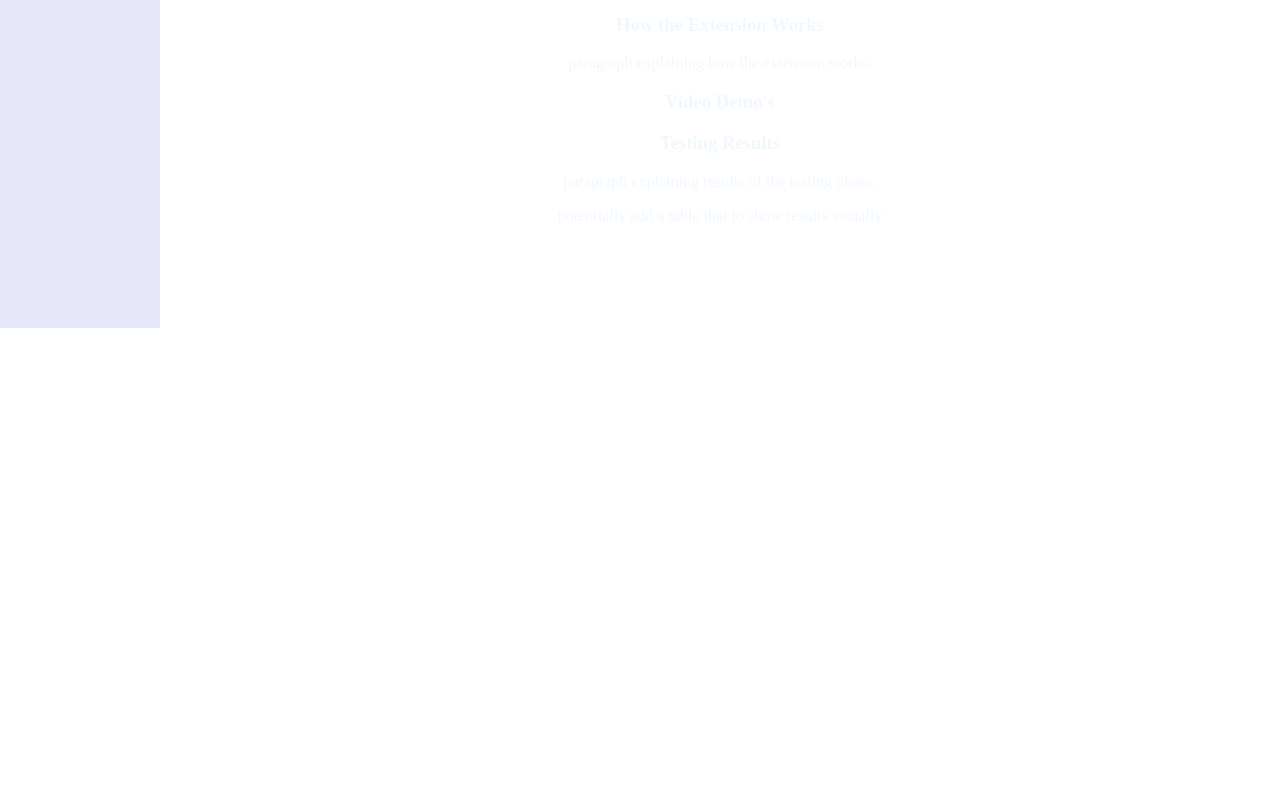
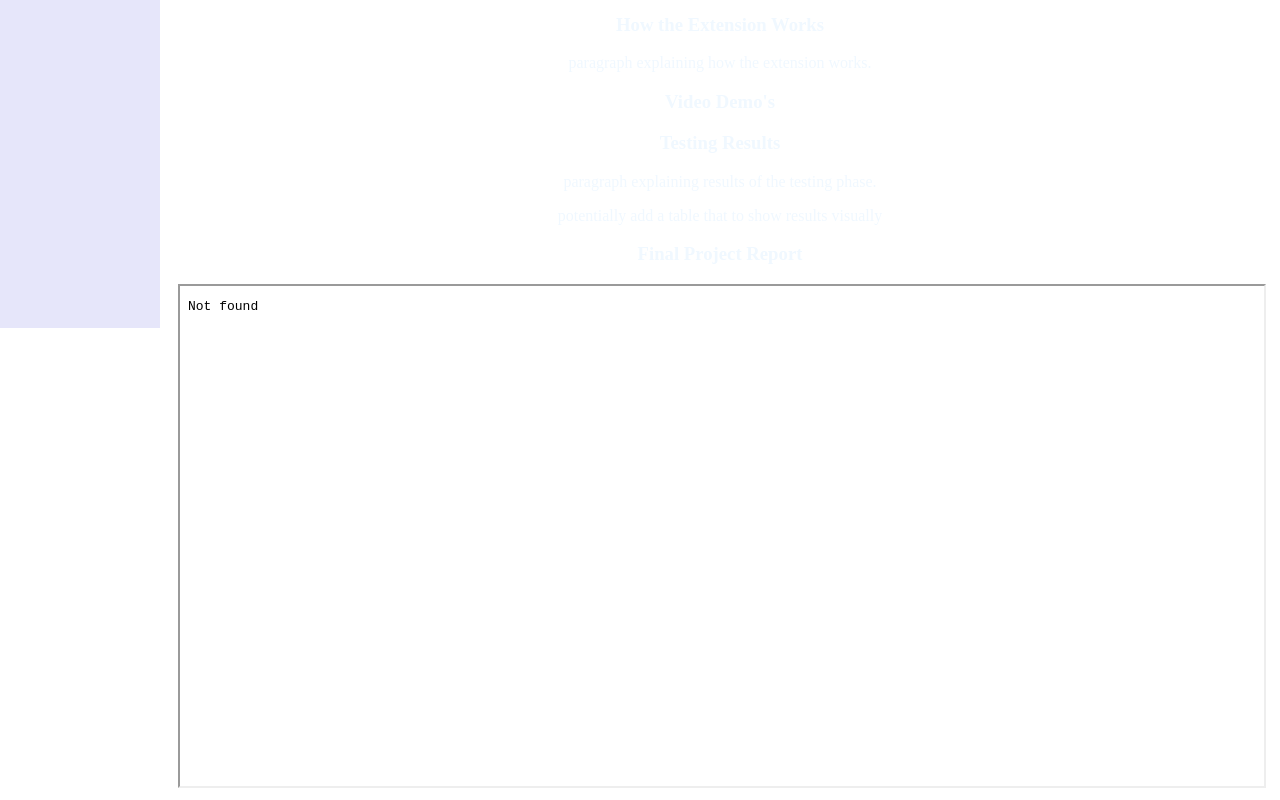
Before and after one commit to SP-17-PlugIn-Project/BrowserPlugIn, a browser extension: page docs/index.html in a window 1280 px wide. Shown: the part 492-1292 px from the top of the page. Before the commit the page ends 800 px from the top, so only its background shows below. Drawn offline with Linux system fonts and the light colour scheme.

Commit message:
Update index.html
Add the code that inserts a pdf into the website, missing link to the pdf currently

```diff
--- a/docs/index.html
+++ b/docs/index.html
@@ -77,6 +77,11 @@
 		<p>paragraph explaining results of the testing phase.</p>
 		<p>potentially add a table that to show results visually</p>
 	</a>
+	<a class="sectionEmbed" id="sectionEmbed">
+		<h3>Final Project Report</h3>
+		<iframe src="link/to/pdf.pdf" width="100%" height="500px">
+		</iframe>
+	</a>
    </div>
 </body>
 
```
